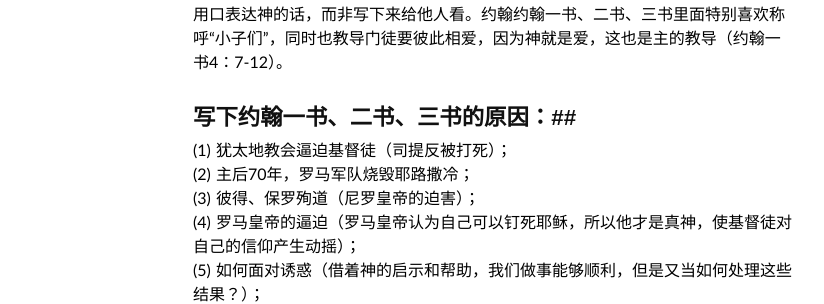
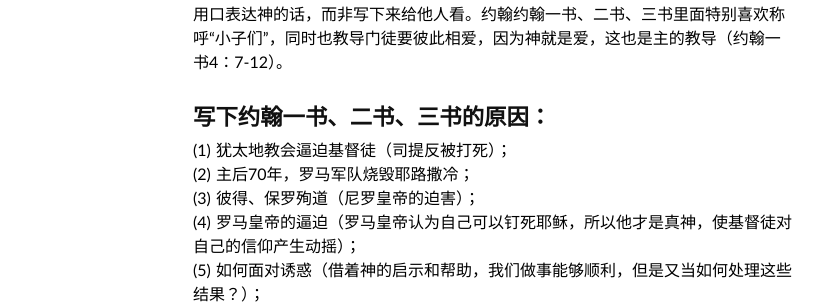
Before and after one commit to sjsprecious/sjsprecious.github.io, a Jekyll site: the page built from _posts/2015-06-05-JOHN1-CHAP-01.md, in a window 1280 px wide. Shown: the part 373-677 px from the top of the page, without its empty margins (147-971 px from the left). Built offline with Jekyll 4.4.1, drawn with Linux system fonts in a browser that asks for light colours; some web fonts are replaced; comment, search, counter and statistics services are not loaded.

```diff
--- a/_posts/2015-06-05-JOHN1-CHAP-01.md
+++ b/_posts/2015-06-05-JOHN1-CHAP-01.md
@@ -14,7 +14,7 @@ tags:
 ## 本书背景：<br>
 使徒约翰是十二使徒之一，大概活至100岁，神对他的启示较多，写有约翰福音、约翰一书、约翰二书、约翰三书和启示录。他与主耶稣在肉身上是姨表兄弟的关系（马太福音27：56，马可福音15：40，约翰福音19：25，约翰的母亲是撒罗米，西庇太的妻子），但是在约翰福音中他多称自己为主所爱的门徒（约翰福音13：23）。约翰的性情刚烈（马可福音3：17，主耶稣给他起名叫雷子；路加福音9：51-56，建议主耶稣烧灭撒玛利亚的一个村庄），并且有远大抱负（马可福音10：35-40，想要坐在主的左右边）。使徒约翰实在以弗所（土耳其）写下本书，大概是在主后65年以后写成（彼得、保罗的书信中较少提到他），之前主要在耶路撒冷、犹太人内部传道。他善于用口表达神的话，而非写下来给他人看。约翰约翰一书、二书、三书里面特别喜欢称呼“小子们”，同时也教导门徒要彼此相爱，因为神就是爱，这也是主的教导（约翰一书4：7-12）。<br><br>
 
-## 写下约翰一书、二书、三书的原因：##<br>
+## 写下约翰一书、二书、三书的原因：<br>
 (1) 犹太地教会逼迫基督徒（司提反被打死）；<br>
 (2) 主后70年，罗马军队烧毁耶路撒冷；<br>
 (3) 彼得、保罗殉道（尼罗皇帝的迫害）；<br>
```
